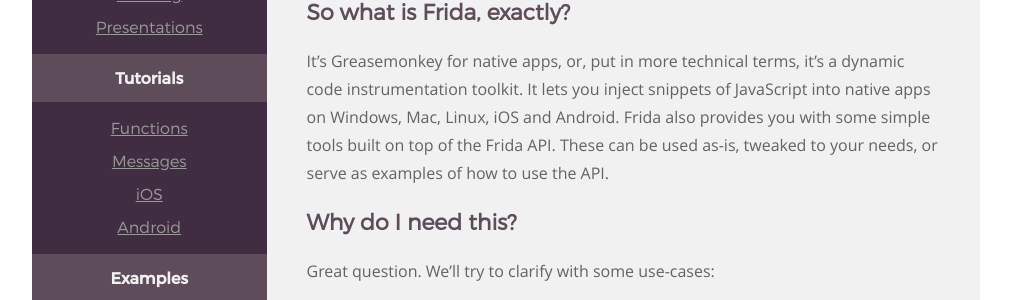
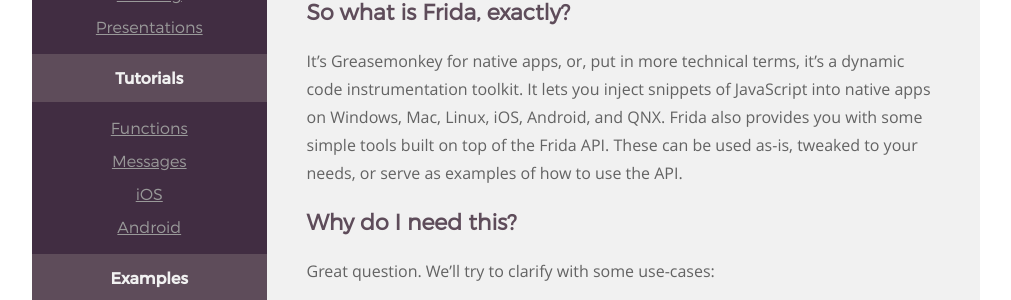
Before and after one commit to frida/frida-website, a Jekyll site: the page built from _docs/index.md, in a window 1280 px wide and 1400 px high. Shown: the part 398-698 px from the top of the window, without its empty margins (129-1140 px from the left). Built offline with Jekyll 4.4.1, drawn with Linux system fonts in a browser that asks for light colours.

```diff
--- a/_config.yml
+++ b/_config.yml
@@ -15,7 +15,7 @@ collections:
     output: true
 
 name: Frida • A world-class dynamic instrumentation framework
-description: Inject JavaScript to explore native apps on Windows, Mac, Linux, iOS and Android
+description: Inject JavaScript to explore native apps on Windows, Mac, Linux, iOS, Android, and QNX
 url: http://www.frida.re
 
 twitter:
--- a/_docs/index.md
+++ b/_docs/index.md
@@ -14,9 +14,9 @@ future development of Frida itself.
 
 It's Greasemonkey for native apps, or, put in more technical terms, it's a
 dynamic code instrumentation toolkit. It lets you inject snippets of JavaScript
-into native apps on Windows, Mac, Linux, iOS and Android. Frida also provides
-you with some simple tools built on top of the Frida API. These can be used
-as-is, tweaked to your needs, or serve as examples of how to use the API.
+into native apps on Windows, Mac, Linux, iOS, Android, and QNX. Frida also
+provides you with some simple tools built on top of the Frida API. These can be
+used as-is, tweaked to your needs, or serve as examples of how to use the API.
 
 ## Why do I need this?
 
```
Also changed, not shown: other parts of _docs/index.md (+2 -1 lines), _docs/gsoc-ideas-2015.md (+3 -2 lines), index.html (+7 -4 lines).
